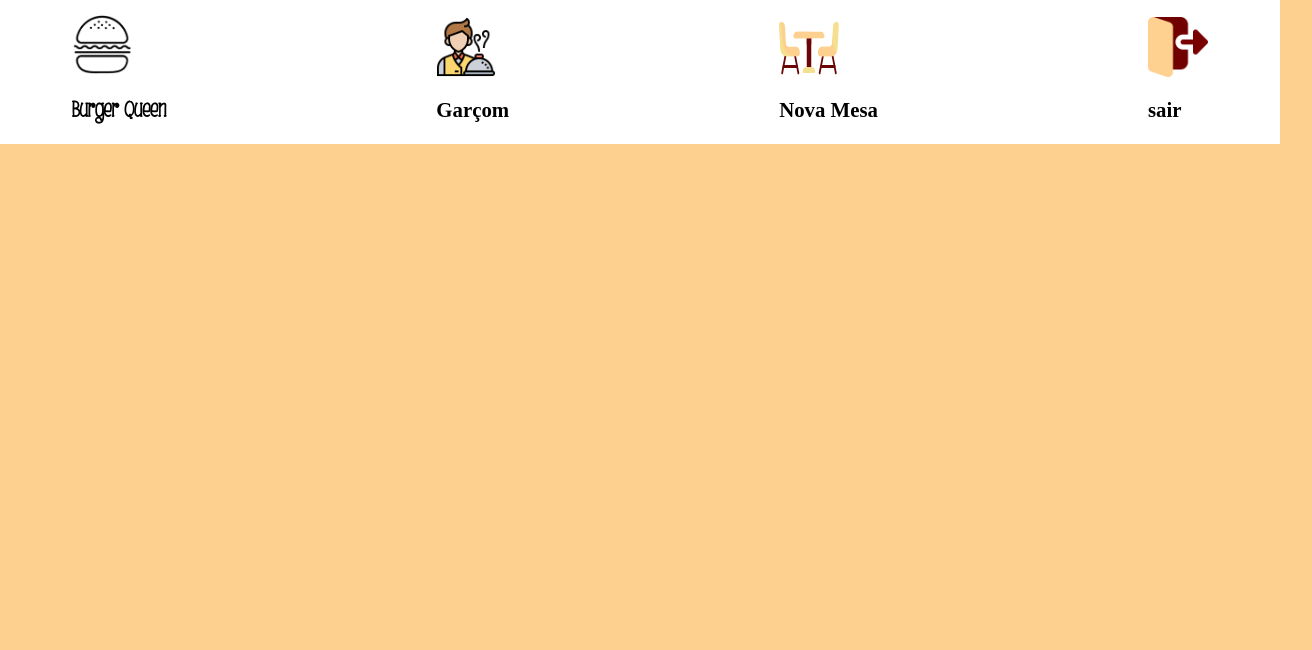
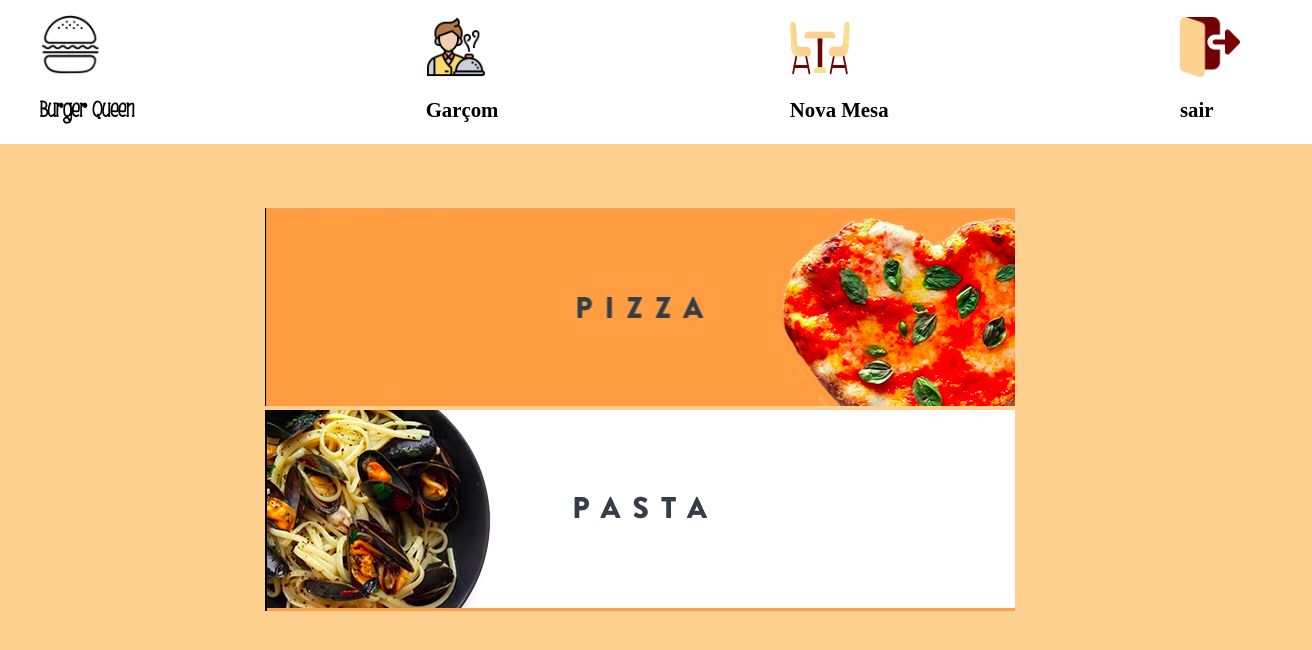
Before and after one commit to Burger-Queen-Laboratoria/SAP004-burger-queen, a React (Create React App) app: page /lounge in a window 1280 px wide. Shown: the top 650 px of the page, 1312 px wide, since content can reach past the window. Built offline with nearby package versions, Linux system fonts and the light colour scheme.

Commit message:
add img de ex menu

```diff
--- a/src/components/StyleComponents.js
+++ b/src/components/StyleComponents.js
@@ -194,6 +194,7 @@ export const Navibar = styled.div`
   height: 5rem;
   justify-content: space-between;
   padding: 2em;
+  width: 100%;
   ${displayFlexAndRow};
 `;
 export const IconsNavBar = styled.img`
@@ -211,5 +212,24 @@ export const ImgText = styled.p`
 `;
 
 export const LoungeSection = styled.section`
+  align-items: center;
+  justify-content: center;
   ${displayFlexAndColumn}
 `;
+
+export const MenusContainer = styled.div`
+  align-items: center;
+  justify-content: center;
+  padding-top: 4em;
+  ${displayFlexAndColumn}
+`;
+
+export const MenusSpan = styled.span`
+  width: 100%;
+  height: 100%;
+`;
+
+export const MenusImg = styled.img`
+  width: 100%;
+  height: 100%;
+`;
--- a/src/pages/LoungePage.js
+++ b/src/pages/LoungePage.js
@@ -3,9 +3,17 @@ import garcom from "../img-documents/garcom.png";
 import logoBurger from "../img-documents/logo-burger.png";
 import tableIcon from "../img-documents/tableIcon.svg";
 import signoutIcon from "../img-documents/logoutIcon.png";
+import menuUm from "../img-documents/menuex1.png";
+import menuDois from "../img-documents/menuex2.png";
 import { fireFuncs } from "../firebase/firebaseFunctions.js";
 import { useHistory } from "react-router-dom";
-import { Navibar } from "../components/StyleComponents.js";
+import {
+  Navibar,
+  LoungeSection,
+  MenusContainer,
+  MenusSpan,
+  MenusImg,
+} from "../components/StyleComponents.js";
 import { Figure } from "../components/Figure";
 
 export const LoungePage = () => {
@@ -26,7 +34,7 @@ export const LoungePage = () => {
   // };
 
   return (
-    <section>
+    <LoungeSection>
       <Navibar>
         <Figure
           src={logoBurger}
@@ -48,7 +56,14 @@ export const LoungePage = () => {
           onClick={handleClick}
         />
       </Navibar>
-      <div></div>
-    </section>
+      <MenusContainer>
+        <MenusSpan>
+          <MenusImg src={menuUm} />
+        </MenusSpan>
+        <MenusSpan>
+          <MenusImg src={menuDois} />
+        </MenusSpan>
+      </MenusContainer>
+    </LoungeSection>
   );
 };
```
Also changed, not shown: src/img-documents/menuex1.png (added), src/img-documents/menuex2.png (added).
